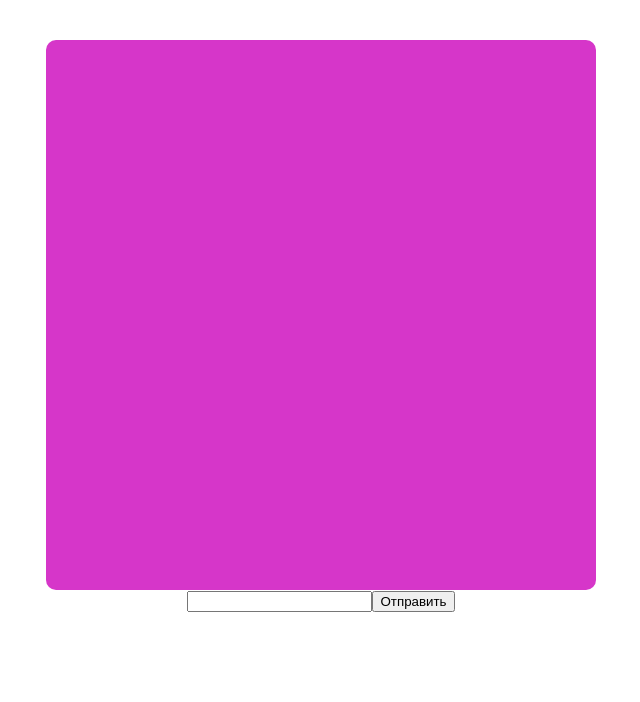
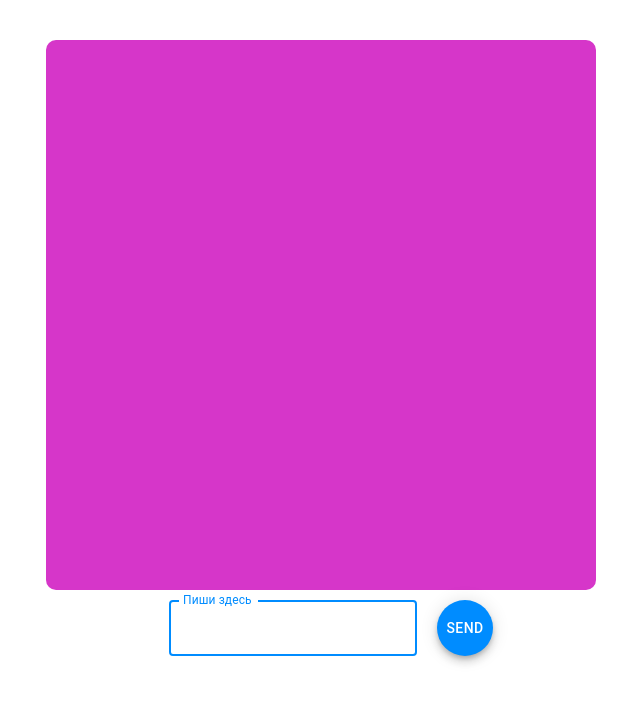
Before and after one commit to DmitrievAS/React, a React (Create React App) app: page / in a window 1280 px wide. Shown: the top 702 px of the page, without its empty margins (19-659 px from the left). Built offline with nearby package versions, Linux system fonts and the light colour scheme.

Commit message:
Задание: 1 и 2 выполнено, остальные еще не сделал.

```diff
--- a/package.json
+++ b/package.json
@@ -3,6 +3,10 @@
   "version": "0.1.0",
   "private": true,
   "dependencies": {
+    "@emotion/react": "^11.7.1",
+    "@emotion/styled": "^11.6.0",
+    "@material-ui/core": "^4.12.3",
+    "@mui/material": "^5.3.1",
     "@testing-library/jest-dom": "^5.16.1",
     "@testing-library/react": "^12.1.2",
     "@testing-library/user-event": "^13.5.0",
--- a/src/App.js
+++ b/src/App.js
@@ -1,14 +1,15 @@
 import './App.css';
-import React, {useState, useEffect} from 'react';
+import React, {useState, useEffect, useCallback} from 'react';
+import {TextField, Fab} from "@material-ui/core";
 
 function App() {
     const [messageList, setMessagesList] = useState([]);
     const [value, setValue] = useState("");
 
-    const handleChange = (event) => {
+    const handleChange = useCallback((event) => {
         const valueFromInput = event.target.value;
         setValue(valueFromInput);
-    }
+    },[])
 
 
     const handleSend = () => {
@@ -42,14 +43,23 @@ function App() {
 
             <div className='dashboard'>
                 {messageList.map((message) => (
-                    <div className={`styleMessages ${message.author === 'me' ? 'me' : 'bot'}`}>
+                    <div key={index} className={`styleMessages ${message.author === 'me' ? 'me' : 'bot'}`}>
                         {message.text} <sup style={styleAuthor}>{message.author} </sup>
                     </div>
                 ))}
             </div>
-            <div className='controlPanel'>
-                <input value={value} onChange={handleChange}/>
-                <button onClick={handleSend}>Отправить</button>
+            <div className='controlPanel' style={{margin: "10px 20px"}}>
+                <TextField
+                    style={{margin: '0 20px'}}
+                    id="outlined-basic"
+                    label="Пиши здесь"
+                    variant="outlined"
+                    value={value}
+                    onChange={handleChange}
+                    autoFocus={true}
+                />
+                <Fab color="primary" aria-label="edit" onClick={handleSend}>Send</Fab>
+
             </div>
         </div>
     );
--- a/src/index.js
+++ b/src/index.js
@@ -2,12 +2,51 @@ import React from 'react';
 import ReactDOM from 'react-dom';
 import './index.css';
 import App from './App';
+import {ThemeProvider, useTheme, createTheme, MuiThemeProvider} from "@material-ui/core/styles";
+import {createStyles, makeStyles} from '@material-ui/core';
+
+const useGlobalStyles = makeStyles(() =>
+    createStyles({
+        '@global': {
+            html: {
+                '-webkit-font-smoothing': 'antialiased',
+                height: '100%',
+                width: '100%'
+            },
+            body: {
+                height: '100%',
+                width: '100%'
+            },
+            '#root': {
+                height: '100%',
+                width: '100%'
+            }
+        }
+    })
+);
 
 const myName = 'Sasha';
 
+const theme = createTheme({
+    palette: {
+        primary: {
+            main: "#008cff",
+        },
+        secondary: {
+            main: "#0098FF",
+        },
+    },
+});
+
+const GlobalStyles = () => {
+    useGlobalStyles();
+    return null;
+};
+
 ReactDOM.render(
-  <React.StrictMode>
-    <App name={myName}/>
-  </React.StrictMode>,
-  document.getElementById('root')
+    <MuiThemeProvider theme={theme}>
+        <GlobalStyles />
+        <App name={myName}/>
+    </MuiThemeProvider>,
+    document.getElementById('root')
 );
--- /dev/null
+++ b/store/actions/chatActions.js
@@ -0,0 +1,5 @@
+const EXAMPLE_ACTION = 'EXAMPLE_ACTION';
+
+export const exampleAction = {
+    type: EXAMPLE_ACTION
+}
--- /dev/null
+++ b/store/index.js
@@ -0,0 +1,3 @@
+import profileReducer from "reducers/profileReducer";
+
+const store = createStore(profileReducer);
```
Also changed, not shown: store/reducers/profileReducer.js (added, +21 -0 lines), 1 other file (tests, documents, lock files or other folders).
